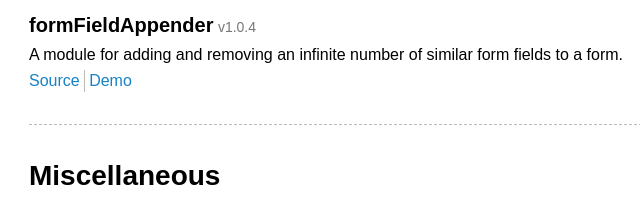
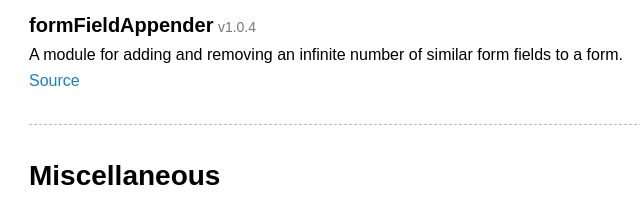
Before and after one commit to DEGJS/degjs, a website: page index.html in a window 1280 px wide. Shown: the part 2298-2512 px from the top of the page, 227-867 px from the left. Drawn offline with Linux system fonts and the light colour scheme.

Commit message:
removed ffa demo

```diff
--- a/index.html
+++ b/index.html
@@ -213,9 +213,6 @@
 						<li class="module__link-item">
 							<a class="module__link" target="_blank" href="https://github.com/DEGJS/formFieldAppender">Source</a>
 						</li>
-						<li class="module__link-item">
-						<a class="module__link" target="_blank" href="http://degjs.com/formFieldAppender">Demo</a>
-					</li>
 					</ul>
 				</li></ul>
 				</div>
```
